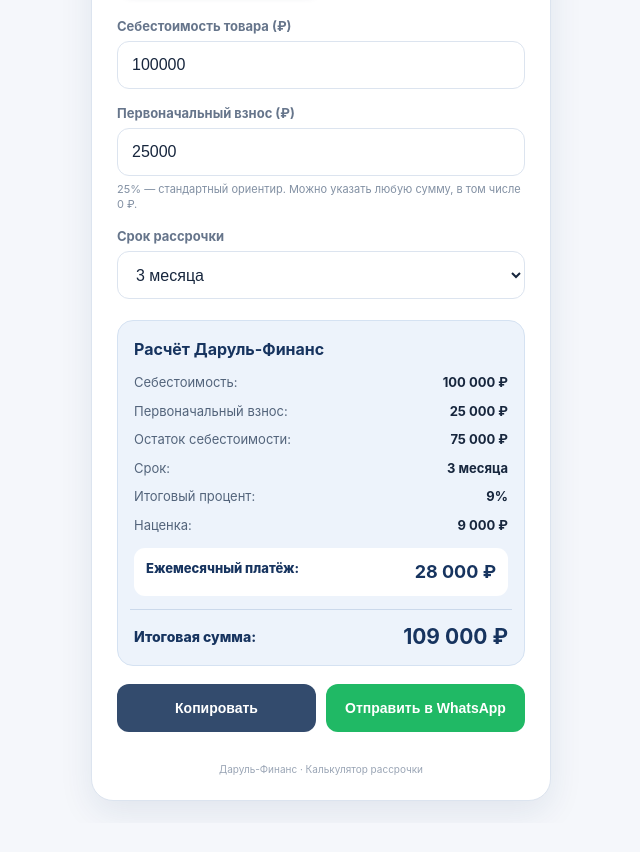
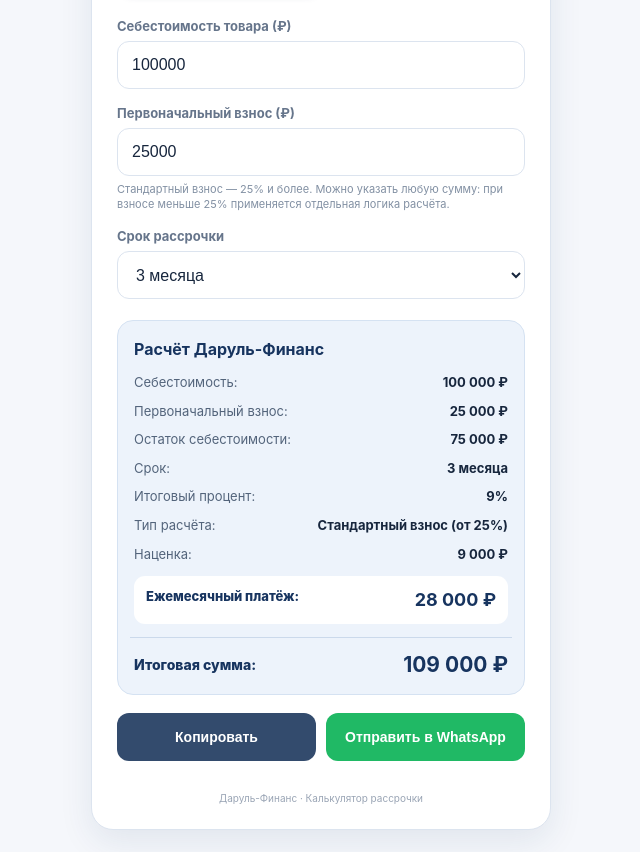
Before and after one commit to alihan00088888-lgtm/Rezerv-fayla, a plain HTML site: page index.html in a window 1280 px wide. Shown: the part 194-1046 px from the top of the page, without its empty margins (319-959 px from the left). Before the commit the page ends 1017 px from the top, so only its background shows below. Drawn offline with Linux system fonts and the light colour scheme.

Commit message:
Add files via upload

```diff
--- a/index.html
+++ b/index.html
@@ -70,7 +70,7 @@
     <div class="form-group" id="vznosGroup">
       <label for="vznos">Первоначальный взнос (₽)</label>
       <input type="number" id="vznos" min="0" step="1" value="25000" inputmode="decimal">
-      <div class="hint">25% — стандартный ориентир. Можно указать любую сумму, в том числе 0 ₽.</div>
+      <div class="hint">Стандартный взнос — 25% и более. Можно указать любую сумму: при взносе меньше 25% применяется отдельная логика расчёта.</div>
     </div>
 
     <div class="form-group">
@@ -90,7 +90,8 @@
       <div class="result-row" id="resVznosRow"><span>Первоначальный взнос:</span><span id="resVznos">25 000 ₽</span></div>
       <div class="result-row"><span>Остаток себестоимости:</span><span id="resRemaining">75 000 ₽</span></div>
       <div class="result-row"><span>Срок:</span><span id="resMonths">3 месяца</span></div>
-      <div class="result-row"><span>Итоговый процент:</span><span id="resRate">19%</span></div>
+      <div class="result-row"><span>Итоговый процент:</span><span id="resRate">18%</span></div>
+      <div class="result-row"><span>Тип расчёта:</span><span id="resType">Стандартный взнос</span></div>
       <div class="result-row"><span>Наценка:</span><span id="resOverpay">9 000 ₽</span></div>
       <div class="result-row monthly"><span>Ежемесячный платёж:</span><span id="resMonthly">28 000 ₽</span></div>
       <div class="result-row total"><span>Итоговая сумма:</span><span id="resTotal">109 000 ₽</span></div>
@@ -146,20 +147,36 @@
       const requestedDeposit = withVznos && Number.isFinite(rawDeposit) && rawDeposit > 0 ? rawDeposit : 0;
       const deposit = Math.min(requestedDeposit, cost);
       const remaining = Math.max(cost - deposit, 0);
-      const rate = withVznos ? rates[months].noV : rates[months].noV;
-      const markup = remaining * rate / 100;
-      const financedAmount = remaining + markup;
+      // Стандартный взнос — 25% и более от себестоимости:
+      // применяем тариф «С первоначальным взносом» ко всей себестоимости,
+      // затем вычитаем внесённый аванс из общей суммы.
+      // Нестандартный взнос меньше 25%:
+      // вычитаем его из себестоимости и применяем тариф «Без взноса»
+      // только к оставшейся части.
+      const isStandardDeposit = withVznos && cost > 0 && deposit >= cost * 0.25;
+      const rate = isStandardDeposit ? rates[months].withV : rates[months].noV;
+      const markup = isStandardDeposit
+        ? cost * rate / 100
+        : remaining * rates[months].noV / 100;
+      const financedAmount = isStandardDeposit
+        ? Math.max(cost + markup - deposit, 0)
+        : remaining + markup;
       const monthly = round100(financedAmount / months);
       const total = deposit + monthly * months;
       const actualOverpay = total - cost;
+      // Процент для показа отражает тарифную наценку до округления платежей.
       const effectivePercent = cost > 0 ? markup / cost * 100 : 0;
 
-      lastCalcData = { cost, deposit, remaining, months, rate, markup, monthly, total, actualOverpay, effectivePercent };
+      lastCalcData = {
+        cost, deposit, remaining, months, rate, markup, monthly, total,
+        actualOverpay, effectivePercent, isStandardDeposit
+      };
       byId('resCost').textContent = money(cost);
       byId('resVznos').textContent = money(deposit);
       byId('resRemaining').textContent = money(remaining);
       byId('resMonths').textContent = months + ' ' + monthWord(months);
       byId('resRate').textContent = Math.round(effectivePercent) + '%';
+      byId('resType').textContent = isStandardDeposit ? 'Стандартный взнос (от 25%)' : (withVznos && deposit > 0 ? 'Нестандартный взнос' : 'Без взноса');
       byId('resOverpay').textContent = money(actualOverpay);
       byId('resMonthly').textContent = money(monthly);
       byId('resTotal').textContent = money(total);
@@ -178,6 +195,7 @@
         '📉 Остаток себестоимости: ' + money(d.remaining),
         '⏳ Срок: ' + d.months + ' ' + monthWord(d.months),
         '📊 Итоговый процент: ' + Math.round(d.effectivePercent) + '%',
+        '🧾 Тип расчёта: ' + (d.isStandardDeposit ? 'Стандартный взнос (от 25%)' : (withVznos && d.deposit > 0 ? 'Нестандартный взнос' : 'Без взноса')),
         '💳 Ежемесячный платёж: ' + money(d.monthly), '',
         '📈 Переплата: ' + money(d.actualOverpay),
         '✅ Итого к оплате: ' + money(d.total)
```
